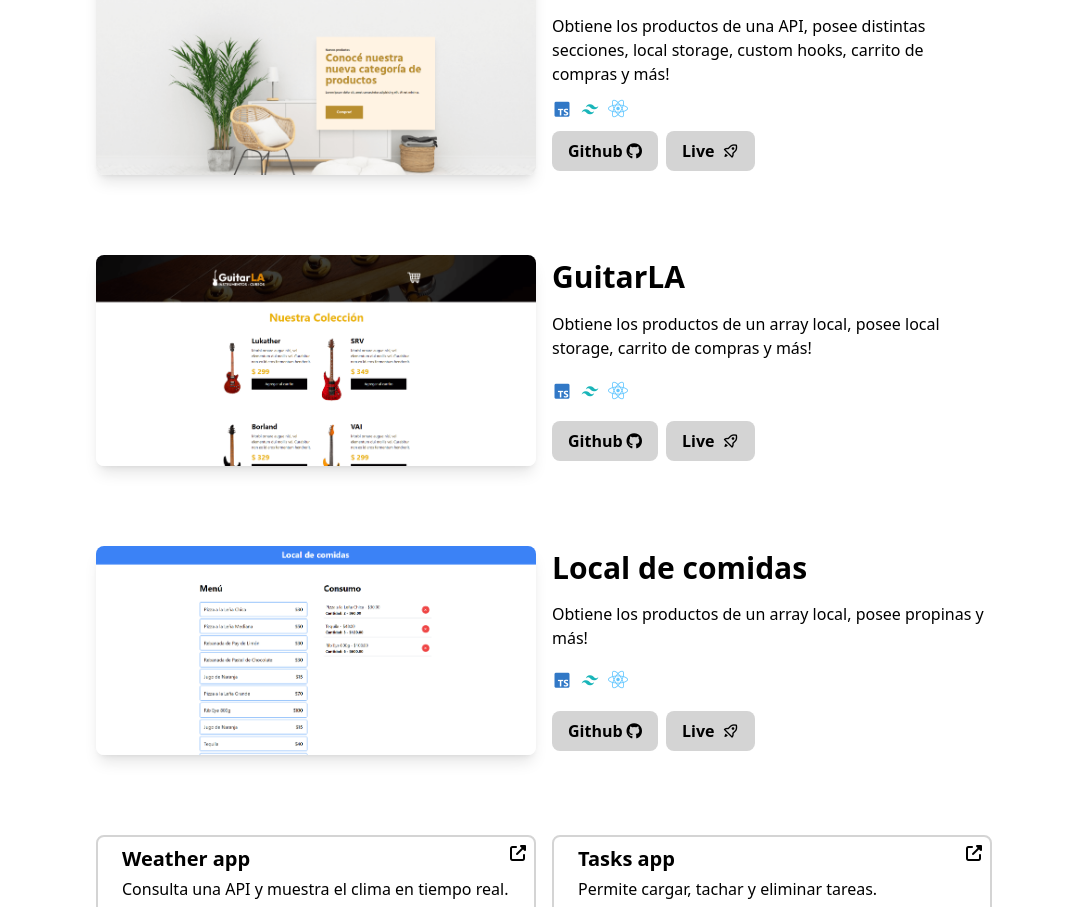
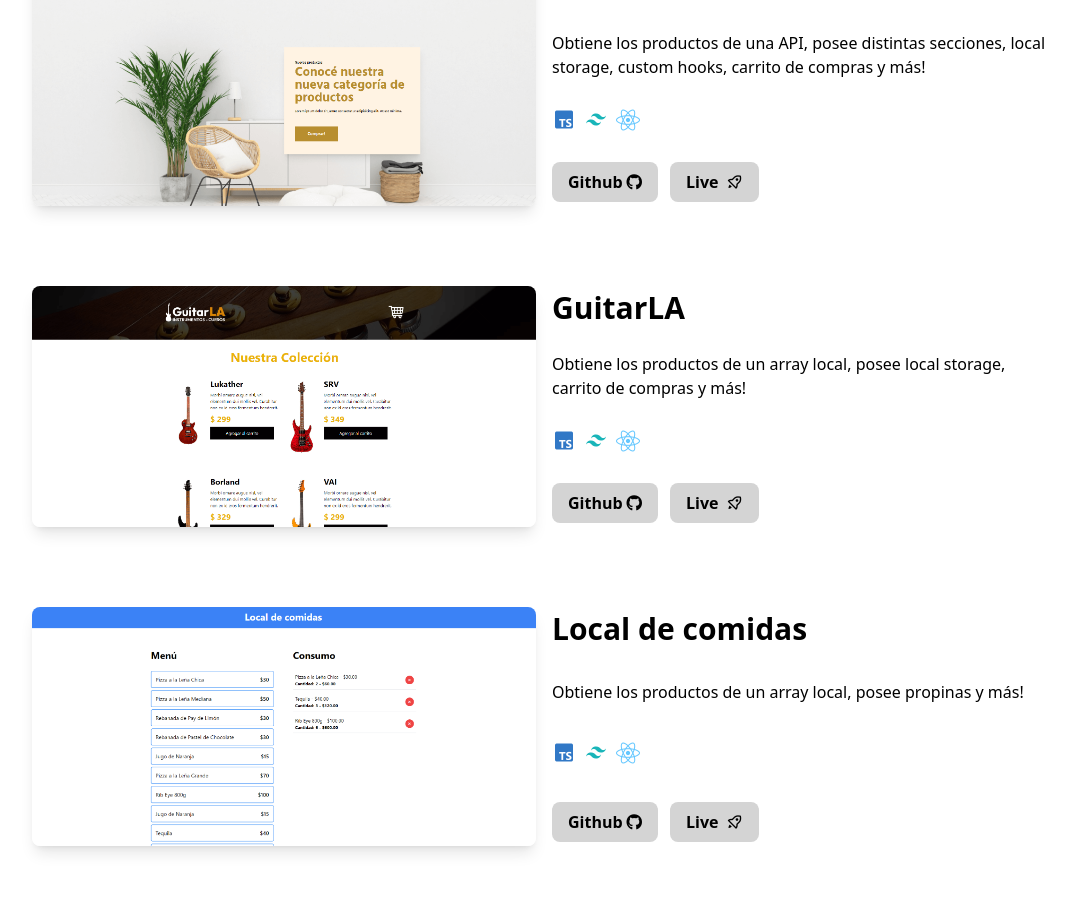
Before and after one commit to codebyjavi/portfolio, a React (Vite) app: page / in a window 1280 px wide. Shown: the part 463-1370 px from the top of the page, without its empty margins (96-1171 px from the left). Built offline with nearby package versions, Linux system fonts and the light colour scheme.

Commit message:
update cards classes add icons.js

```diff
--- a/index.html
+++ b/index.html
@@ -12,7 +12,7 @@
     <title>Javier González | Developer</title>
   </head>
   <!--  -->
-  <body class="bg-white dark:bg-slate-900">
+  <body class="bg-white dark:bg-slate-900 max-w-5xl mx-auto">
     <div id="root"></div>
     <script type="module" src="/src/main.jsx"></script>
   </body>
--- a/src/App.jsx
+++ b/src/App.jsx
@@ -7,13 +7,13 @@ import Header from "./components/Header/Header";
 
 function App() {
   return (
-    <main className={`max-w-4xl mx-auto`}>
+    <>
         <Header/>
         <Hero/>
         <Projects/>
         <Social/>
         <Footer/>
-    </main>
+    </>
   );
 }
 
--- a/src/components/Header/Header.jsx
+++ b/src/components/Header/Header.jsx
@@ -16,12 +16,14 @@ function Header() {
   }, [theme]);
 
   function handleTheme() {
-      setTheme(theme => (theme === "light" ? "dark" : "light"));
+      setTheme(prevTheme => (prevTheme === "light" ? "dark" : "light"));
   }
 
   return (
     <div className="sticky top-0 flex justify-end py-2 items-center md:py-5 bg-white/80 dark:bg-slate-900/80">
-      <button onClick={handleTheme} className="flex justify-center items-center p-3 bg-transparent text-4xl pointer">
+      <button
+        className="flex justify-center items-center p-3 bg-transparent text-4xl pointer"
+        onClick={handleTheme}>
             {theme === "light" ? (
                 <i className="bx bx-moon text-black"></i>
             ) : (
--- a/src/components/Projects/LargeProjectCard.jsx
+++ b/src/components/Projects/LargeProjectCard.jsx
@@ -13,9 +13,9 @@ function LargeProjectCard({live, repo, srcImg, icon1, icon2, icon3, h3, paragrap
                 <i className={icon2}></i>
                 <i className={icon3}></i>
             </div>
-            <div className="flex gap-2">
+            <div className="flex gap-x-3">
 
-                <a className="text-black hover:scale-[1.02] font-bold py-2 px-4 my-auto bg-neutral-300 hover:bg-neutral-200 rounded-lg "
+                <a className="text-black font-bold py-2 px-4 my-auto bg-neutral-300 hover:bg-neutral-200 rounded-lg "
                     href={repo}
                     target="_blank"
                 >
--- a/src/components/Projects/ProjectCard.jsx
+++ b/src/components/Projects/ProjectCard.jsx
@@ -1,29 +1,17 @@
+import { icons } from "./icons"
+
 function ProjectCard({live, h3, text}) {
 
-  const ICONS = [
-    {
-      style: "fa-brands fa-html5 text-[#FF8A00]"
-    },
-
-    {
-      style: "fa-brands fa-css3-alt text-[#0094FF]"
-    },
-
-    {
-      style: "fa-brands fa-js text-[#FFD747]"
-    }
-  ]
-
   return (
-    <a href={live} target="_blank" className="flex flex-col relative gap-1 py-2 px-6 border-neutral-300 border-2 rounded-lg hover:border-neutral-400 hover:scale-[1.02] dark:border-neutral-600 dark:hover:border-neutral-500">
+    <a href={live} target="_blank" className="flex flex-col relative gap-1 py-2 px-6 border-2  border-neutral-300 rounded-lg hover:border-neutral-400 hover:scale-[1.02] dark:border-neutral-600 dark:hover:border-neutral-500">
           <h3 className="text-black dark:text-neutral-200  text-xl font-bold">{h3}</h3>
           <i className="fa-solid fa-up-right-from-square text-black dark:text-neutral-200  absolute right-0 me-2"></i>
           <p className="text-black dark:text-neutral-200 text-md">{text}</p>
 
           <div className="flex gap-2">
-              {ICONS.map(icon => (
-                <i key={icon.style} className={`text-xl ${icon.style}`}></i>
-              ))}
+            <i className={icons.html}></i>
+            <i className={icons.css}></i>
+            <i className={icons.javaScript}></i>
           </div>
         </a>
   )
--- a/src/components/Projects/Projects.jsx
+++ b/src/components/Projects/Projects.jsx
@@ -1,4 +1,5 @@
 import { images } from '../../images/images'
+import { icons } from './icons'
 import ProjectCard from './ProjectCard'
 import LargeProjectCard from './LargeProjectCard'
 
@@ -13,9 +14,9 @@ function Proyectos() {
           live="https://ecommerce-with-ts-javi.netlify.app/"
           repo="https://github.com/javxdev/ecommerce-with-ts"
           srcImg={images.ecommerce}
-          icon1="bx bxl-typescript text-[#3178C6] text-lg md:text-xl"
-          icon2="bx bxl-tailwind-css text-[#19B5B9] text-lg md:text-xl"
-          icon3="fa-brands fa-react text-[#64C7FF] text-lg md:text-xl"
+          icon1={icons.typeScript}
+          icon2={icons.tailwind}
+          icon3={icons.react}
           h3="Ecommerce"
           paragraph="Obtiene los productos de una API, posee distintas secciones, local storage, custom hooks, carrito de compras y más!"
         />
@@ -24,9 +25,9 @@ function Proyectos() {
           live="https://guitar-react-javi.netlify.app/"
           repo="https://github.com/javxdev/guitar-react"
           srcImg={images.guitarla}
-          icon1="bx bxl-typescript text-[#3178C6] text-lg md:text-xl"
-          icon2="bx bxl-tailwind-css text-[#19B5B9] text-lg md:text-xl"
-          icon3="fa-brands fa-react text-[#64C7FF] text-lg md:text-xl"
+          icon1={icons.typeScript}
+          icon2={icons.tailwind}
+          icon3={icons.react}
           h3="GuitarLA"
           paragraph="Obtiene los productos de un array local, posee local storage, carrito de compras y más!"
         />
@@ -35,9 +36,9 @@ function Proyectos() {
           live="https://local-de-comidas-ts.netlify.app/"
           repo="https://github.com/javxdev/local-de-comidas"
           srcImg={images.localDeComidas}
-          icon1="bx bxl-typescript text-[#3178C6] text-lg md:text-xl"
-          icon2="bx bxl-tailwind-css text-[#19B5B9] text-lg md:text-xl"
-          icon3="fa-brands fa-react text-[#64C7FF] text-lg md:text-xl"
+          icon1={icons.typeScript}
+          icon2={icons.tailwind}
+          icon3={icons.react}
           h3="Local de comidas"
           paragraph="Obtiene los productos de un array local, posee propinas y más!"
           />
--- /dev/null
+++ b/src/components/Projects/icons.js
@@ -0,0 +1,8 @@
+export const icons = {
+    typeScript: "bx bxl-typescript text-[#3178C6] text-lg md:text-2xl",
+    tailwind: "bx bxl-tailwind-css text-[#19B5B9] text-lg md:text-2xl",
+    react: "fa-brands fa-react text-[#64C7FF] text-lg md:text-2xl",
+    javaScript: "fa-brands fa-js text-[#FFD747] text-lg md:text-xl",
+    css: "fa-brands fa-css3-alt text-[#0094FF] text-lg md:text-xl",
+    html: "fa-brands fa-html5 text-[#FF8A00] text-lg md:text-xl"
+}
```
Also changed, not shown: src/components/Hero/Hero.jsx (+5 -4 lines).
